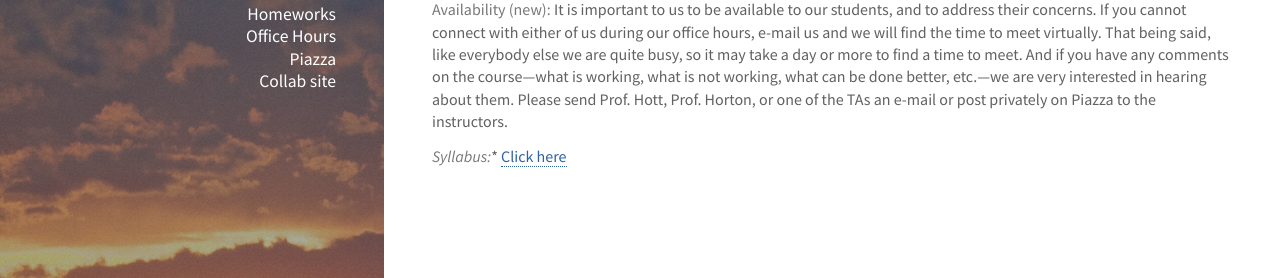
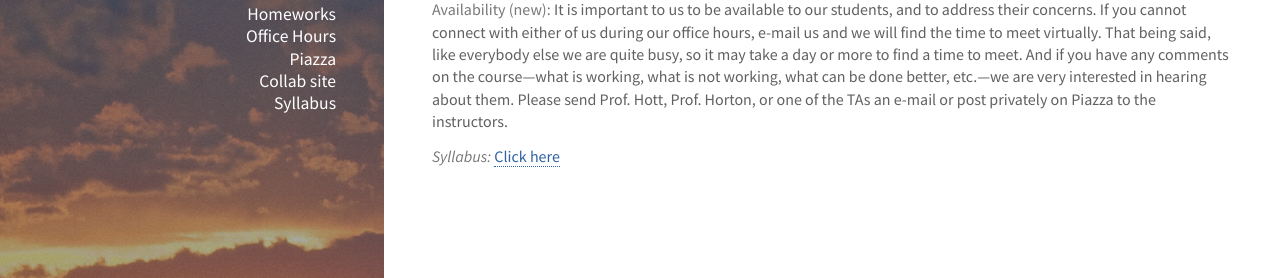
Before and after one commit to uva-cs/cs4102-s22, a Jekyll site: the page built from index.md, in a window 1280 px wide. Shown: the part 261-539 px from the top of the page. Built offline with Jekyll 4.4.1, drawn with Linux system fonts in a browser that asks for light colours; nearby versions of some CDN libraries; library files that are not in the unit come from our copies.

```diff
--- a/_includes/header.html
+++ b/_includes/header.html
@@ -11,7 +11,7 @@
       <li><a href="{{site.url}}/office-hours.html">Office Hours</a></li>
       <li><a href="https://piazza.com/class/kyn6o0mutdl41e">Piazza</a></li>
       <li><a href="https://collab.its.virginia.edu/portal/site/2392bc0f-812c-494a-8cf8-23666cf344fe">Collab site</a></li>
-
+      <li><a href="{{site.url}}/syllabus.html">Syllabus</a></li>
   </ul>
 
   </header>
--- a/index.md
+++ b/index.md
@@ -14,7 +14,7 @@ between problems
 
 **Availability (new):** It is important to us to be available to our students, and to address their concerns. If you cannot connect with either of us during our office hours, e-mail us and we will find the time to meet virtually. That being said, like everybody else we are quite busy, so it may take a day or more to find a time to meet. And if you have any comments on the course---what is working, what is not working, what can be done better, etc.---we are very interested in hearing about them.  Please send Prof. Hott, Prof. Horton, or one of the TAs an e-mail or post privately on Piazza to the instructors.
 
-***Syllabus:****  [Click here](./syllabus.html)
+***Syllabus:***  [Click here](./syllabus.html)
 
 <!-- ## Course Organization
 
```
Also changed, not shown: 1 other file.
